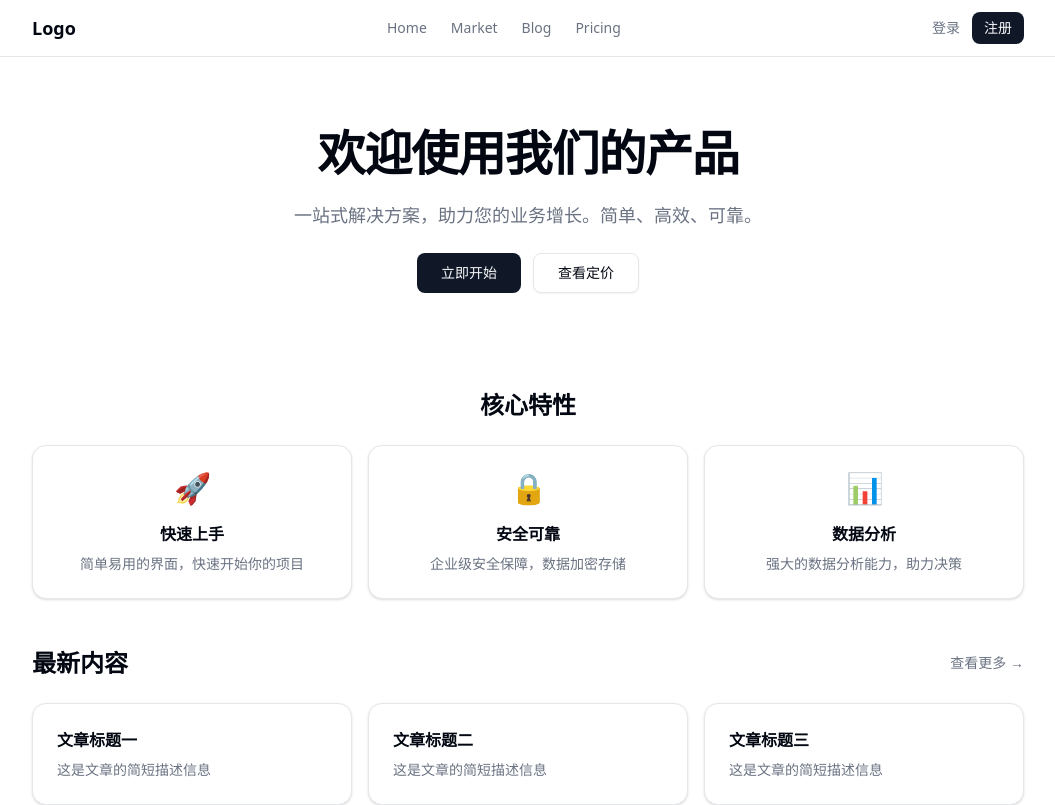
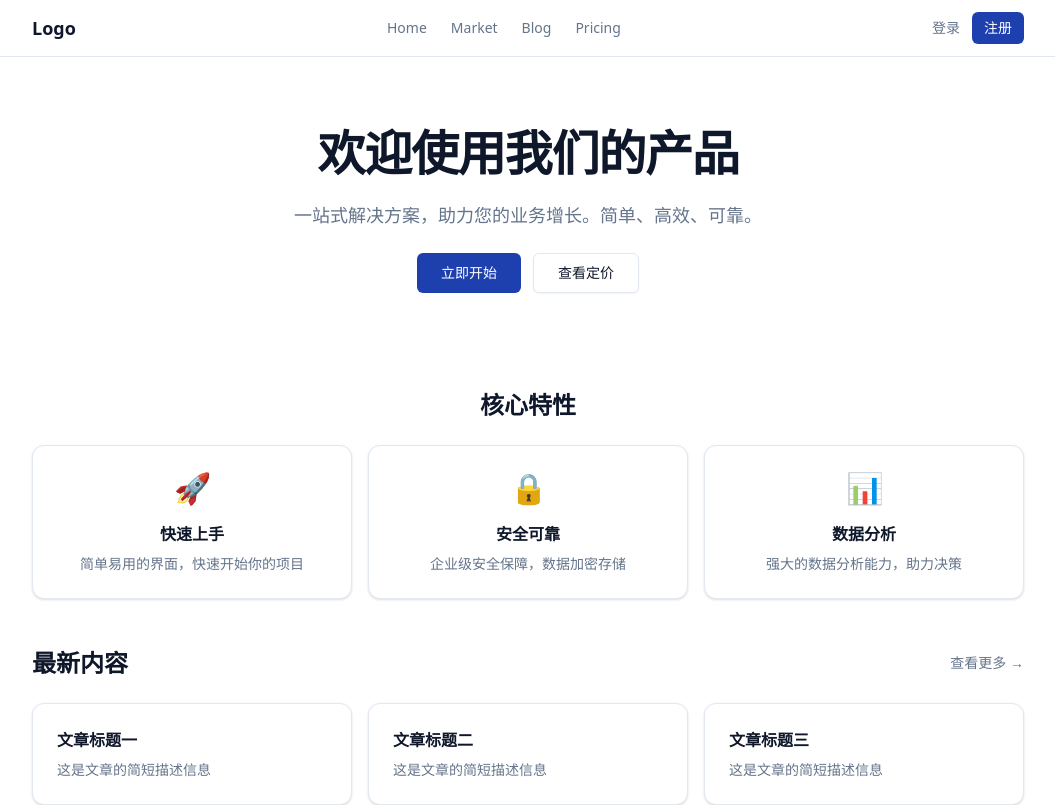
Before and after one commit to jxiaof/next16-demo, a Next.js app: page / in a window 1280 px wide. Shown: the top 805 px of the page, without its empty margins (112-1167 px from the left). Built offline with nearby package versions, Linux system fonts and the light colour scheme.

Commit message:
feat: 更新全局样式，添加企业级配色系统设计规范，优化色彩映射和组件样式

```diff
--- a/src/app/globals.css
+++ b/src/app/globals.css
@@ -1,124 +1,307 @@
 @import "tailwindcss";
 
 @custom-variant dark (&:is(.dark *));
+
+/*
+ * ============================================
+ * 企业级配色系统设计规范 v1.0
+ * ============================================
+ *
+ * 【设计原则】
+ * 1. 专业严谨：以蓝色为主色调，传达信任与专业
+ * 2. 高可读性：文本与背景对比度 >= 4.5:1 (WCAG AA)
+ * 3. 层次分明：通过灰度变化区分内容层级
+ * 4. 状态明确：成功/警告/错误使用标准语义色
+ *
+ * 【色彩体系】
+ * - Primary (主色): 企业蓝 - 用于主要操作、品牌标识
+ * - Secondary (次要): 中性灰 - 用于次要操作、辅助信息
+ * - Accent (强调): 浅蓝 - 用于悬停、选中状态
+ * - Muted (柔和): 浅灰 - 用于背景、禁用状态
+ * - Destructive (危险): 红色 - 用于删除、错误提示
+ *
+ * 【语义色】(通过 CSS 变量扩展)
+ * - Success: 绿色 #16a34a - 成功状态
+ * - Warning: 琥珀色 #d97706 - 警告状态
+ * - Error: 红色 #dc2626 - 错误状态
+ * - Info: 蓝色 #2563eb - 信息提示
+ *
+ * 【圆角规范】
+ * - radius-sm: 4px - 小型元素 (标签、徽章)
+ * - radius-md: 6px - 中型元素 (输入框、按钮)
+ * - radius-lg: 8px - 大型元素 (卡片、模态框)
+ *
+ * ============================================
+ */
 
 @theme inline {
   --color-background: var(--background);
   --color-foreground: var(--foreground);
   --font-sans: var(--font-geist-sans);
   --font-mono: var(--font-geist-mono);
+
+  /* 核心色彩映射 */
+  --color-primary: var(--primary);
+  --color-primary-foreground: var(--primary-foreground);
+  --color-secondary: var(--secondary);
+  --color-secondary-foreground: var(--secondary-foreground);
+  --color-muted: var(--muted);
+  --color-muted-foreground: var(--muted-foreground);
+  --color-accent: var(--accent);
+  --color-accent-foreground: var(--accent-foreground);
+  --color-destructive: var(--destructive);
+  --color-destructive-foreground: var(--destructive-foreground);
+
+  /* 组件色彩 */
+  --color-card: var(--card);
+  --color-card-foreground: var(--card-foreground);
+  --color-popover: var(--popover);
+  --color-popover-foreground: var(--popover-foreground);
+  --color-border: var(--border);
+  --color-input: var(--input);
+  --color-ring: var(--ring);
+
+  /* 语义色 */
+  --color-success: var(--success);
+  --color-success-foreground: var(--success-foreground);
+  --color-warning: var(--warning);
+  --color-warning-foreground: var(--warning-foreground);
+  --color-info: var(--info);
+  --color-info-foreground: var(--info-foreground);
+
+  /* 图表色 - 企业蓝色系 */
+  --color-chart-1: var(--chart-1);
+  --color-chart-2: var(--chart-2);
+  --color-chart-3: var(--chart-3);
+  --color-chart-4: var(--chart-4);
+  --color-chart-5: var(--chart-5);
+
+  /* 侧边栏 */
+  --color-sidebar: var(--sidebar);
+  --color-sidebar-foreground: var(--sidebar-foreground);
+  --color-sidebar-primary: var(--sidebar-primary);
+  --color-sidebar-primary-foreground: var(--sidebar-primary-foreground);
+  --color-sidebar-accent: var(--sidebar-accent);
+  --color-sidebar-accent-foreground: var(--sidebar-accent-foreground);
+  --color-sidebar-border: var(--sidebar-border);
   --color-sidebar-ring: var(--sidebar-ring);
-  --color-sidebar-border: var(--sidebar-border);
-  --color-sidebar-accent-foreground: var(--sidebar-accent-foreground);
-  --color-sidebar-accent: var(--sidebar-accent);
-  --color-sidebar-primary-foreground: var(--sidebar-primary-foreground);
-  --color-sidebar-primary: var(--sidebar-primary);
-  --color-sidebar-foreground: var(--sidebar-foreground);
-  --color-sidebar: var(--sidebar);
-  --color-chart-5: var(--chart-5);
-  --color-chart-4: var(--chart-4);
-  --color-chart-3: var(--chart-3);
-  --color-chart-2: var(--chart-2);
-  --color-chart-1: var(--chart-1);
-  --color-ring: var(--ring);
-  --color-input: var(--input);
-  --color-border: var(--border);
-  --color-destructive: var(--destructive);
-  --color-accent-foreground: var(--accent-foreground);
-  --color-accent: var(--accent);
-  --color-muted-foreground: var(--muted-foreground);
-  --color-muted: var(--muted);
-  --color-secondary-foreground: var(--secondary-foreground);
-  --color-secondary: var(--secondary);
-  --color-primary-foreground: var(--primary-foreground);
-  --color-primary: var(--primary);
-  --color-popover-foreground: var(--popover-foreground);
-  --color-popover: var(--popover);
-  --color-card-foreground: var(--card-foreground);
-  --color-card: var(--card);
+
+  /* 圆角系统 */
   --radius-sm: calc(var(--radius) - 4px);
   --radius-md: calc(var(--radius) - 2px);
   --radius-lg: var(--radius);
   --radius-xl: calc(var(--radius) + 4px);
   --radius-2xl: calc(var(--radius) + 8px);
-  --radius-3xl: calc(var(--radius) + 12px);
-  --radius-4xl: calc(var(--radius) + 16px);
 }
 
+/* ============================================
+ * 亮色主题 (Light Mode)
+ * 专业、干净、高可读性
+ * ============================================ */
 :root {
-  --radius: 0.625rem;
-  --background: oklch(1 0 0);
-  --foreground: oklch(0.13 0.028 261.692);
-  --card: oklch(1 0 0);
-  --card-foreground: oklch(0.13 0.028 261.692);
-  --popover: oklch(1 0 0);
-  --popover-foreground: oklch(0.13 0.028 261.692);
-  --primary: oklch(0.21 0.034 264.665);
-  --primary-foreground: oklch(0.985 0.002 247.839);
-  --secondary: oklch(0.967 0.003 264.542);
-  --secondary-foreground: oklch(0.21 0.034 264.665);
-  --muted: oklch(0.967 0.003 264.542);
-  --muted-foreground: oklch(0.551 0.027 264.364);
-  --accent: oklch(0.967 0.003 264.542);
-  --accent-foreground: oklch(0.21 0.034 264.665);
-  --destructive: oklch(0.577 0.245 27.325);
-  --border: oklch(0.928 0.006 264.531);
-  --input: oklch(0.928 0.006 264.531);
-  --ring: oklch(0.707 0.022 261.325);
-  --chart-1: oklch(0.646 0.222 41.116);
-  --chart-2: oklch(0.6 0.118 184.704);
-  --chart-3: oklch(0.398 0.07 227.392);
-  --chart-4: oklch(0.828 0.189 84.429);
-  --chart-5: oklch(0.769 0.188 70.08);
-  --sidebar: oklch(0.985 0.002 247.839);
-  --sidebar-foreground: oklch(0.13 0.028 261.692);
-  --sidebar-primary: oklch(0.21 0.034 264.665);
-  --sidebar-primary-foreground: oklch(0.985 0.002 247.839);
-  --sidebar-accent: oklch(0.967 0.003 264.542);
-  --sidebar-accent-foreground: oklch(0.21 0.034 264.665);
-  --sidebar-border: oklch(0.928 0.006 264.531);
-  --sidebar-ring: oklch(0.707 0.022 261.325);
+  /* 基础圆角 */
+  --radius: 0.5rem;
+
+  /* 背景与前景 */
+  --background: #ffffff;
+  --foreground: #0f172a;
+
+  /* 主色 - 企业蓝 */
+  --primary: #1e40af;
+  --primary-foreground: #ffffff;
+
+  /* 次要色 - 中性灰 */
+  --secondary: #f1f5f9;
+  --secondary-foreground: #334155;
+
+  /* 柔和色 - 用于背景和禁用 */
+  --muted: #f8fafc;
+  --muted-foreground: #64748b;
+
+  /* 强调色 - 浅蓝 */
+  --accent: #eff6ff;
+  --accent-foreground: #1e40af;
+
+  /* 危险色 - 红色 */
+  --destructive: #dc2626;
+  --destructive-foreground: #ffffff;
+
+  /* 卡片 */
+  --card: #ffffff;
+  --card-foreground: #0f172a;
+
+  /* 弹出层 */
+  --popover: #ffffff;
+  --popover-foreground: #0f172a;
+
+  /* 边框与输入框 */
+  --border: #e2e8f0;
+  --input: #e2e8f0;
+  --ring: #3b82f6;
+
+  /* 语义色 */
+  --success: #16a34a;
+  --success-foreground: #ffffff;
+  --warning: #d97706;
+  --warning-foreground: #ffffff;
+  --info: #2563eb;
+  --info-foreground: #ffffff;
+
+  /* 图表色 - 蓝色系渐变 */
+  --chart-1: #1e40af;
+  --chart-2: #3b82f6;
+  --chart-3: #60a5fa;
+  --chart-4: #93c5fd;
+  --chart-5: #bfdbfe;
+
+  /* 侧边栏 */
+  --sidebar: #f8fafc;
+  --sidebar-foreground: #0f172a;
+  --sidebar-primary: #1e40af;
+  --sidebar-primary-foreground: #ffffff;
+  --sidebar-accent: #eff6ff;
+  --sidebar-accent-foreground: #1e40af;
+  --sidebar-border: #e2e8f0;
+  --sidebar-ring: #3b82f6;
 }
 
+/* ============================================
+ * 暗色主题 (Dark Mode)
+ * 低对比度护眼，保持专业感
+ * ============================================ */
 .dark {
-  --background: oklch(0.13 0.028 261.692);
-  --foreground: oklch(0.985 0.002 247.839);
-  --card: oklch(0.21 0.034 264.665);
-  --card-foreground: oklch(0.985 0.002 247.839);
-  --popover: oklch(0.21 0.034 264.665);
-  --popover-foreground: oklch(0.985 0.002 247.839);
-  --primary: oklch(0.928 0.006 264.531);
-  --primary-foreground: oklch(0.21 0.034 264.665);
-  --secondary: oklch(0.278 0.033 256.848);
-  --secondary-foreground: oklch(0.985 0.002 247.839);
-  --muted: oklch(0.278 0.033 256.848);
-  --muted-foreground: oklch(0.707 0.022 261.325);
-  --accent: oklch(0.278 0.033 256.848);
-  --accent-foreground: oklch(0.985 0.002 247.839);
-  --destructive: oklch(0.704 0.191 22.216);
-  --border: oklch(1 0 0 / 10%);
-  --input: oklch(1 0 0 / 15%);
-  --ring: oklch(0.551 0.027 264.364);
-  --chart-1: oklch(0.488 0.243 264.376);
-  --chart-2: oklch(0.696 0.17 162.48);
-  --chart-3: oklch(0.769 0.188 70.08);
-  --chart-4: oklch(0.627 0.265 303.9);
-  --chart-5: oklch(0.645 0.246 16.439);
-  --sidebar: oklch(0.21 0.034 264.665);
-  --sidebar-foreground: oklch(0.985 0.002 247.839);
-  --sidebar-primary: oklch(0.488 0.243 264.376);
-  --sidebar-primary-foreground: oklch(0.985 0.002 247.839);
-  --sidebar-accent: oklch(0.278 0.033 256.848);
-  --sidebar-accent-foreground: oklch(0.985 0.002 247.839);
-  --sidebar-border: oklch(1 0 0 / 10%);
-  --sidebar-ring: oklch(0.551 0.027 264.364);
+  /* 背景与前景 */
+  --background: #0f172a;
+  --foreground: #f1f5f9;
+
+  /* 主色 - 亮蓝 (暗模式下提高亮度) */
+  --primary: #3b82f6;
+  --primary-foreground: #ffffff;
+
+  /* 次要色 */
+  --secondary: #1e293b;
+  --secondary-foreground: #e2e8f0;
+
+  /* 柔和色 */
+  --muted: #1e293b;
+  --muted-foreground: #94a3b8;
+
+  /* 强调色 */
+  --accent: #1e3a5f;
+  --accent-foreground: #60a5fa;
+
+  /* 危险色 */
+  --destructive: #ef4444;
+  --destructive-foreground: #ffffff;
+
+  /* 卡片 */
+  --card: #1e293b;
+  --card-foreground: #f1f5f9;
+
+  /* 弹出层 */
+  --popover: #1e293b;
+  --popover-foreground: #f1f5f9;
+
+  /* 边框与输入框 */
+  --border: #334155;
+  --input: #334155;
+  --ring: #3b82f6;
+
+  /* 语义色 */
+  --success: #22c55e;
+  --success-foreground: #ffffff;
+  --warning: #f59e0b;
+  --warning-foreground: #000000;
+  --info: #60a5fa;
+  --info-foreground: #000000;
+
+  /* 图表色 */
+  --chart-1: #3b82f6;
+  --chart-2: #60a5fa;
+  --chart-3: #93c5fd;
+  --chart-4: #6366f1;
+  --chart-5: #8b5cf6;
+
+  /* 侧边栏 */
+  --sidebar: #0f172a;
+  --sidebar-foreground: #f1f5f9;
+  --sidebar-primary: #3b82f6;
+  --sidebar-primary-foreground: #ffffff;
+  --sidebar-accent: #1e3a5f;
+  --sidebar-accent-foreground: #60a5fa;
+  --sidebar-border: #334155;
+  --sidebar-ring: #3b82f6;
 }
 
+/* ============================================
+ * 基础样式
+ * ============================================ */
 @layer base {
   * {
     @apply border-border outline-ring/50;
   }
+
   body {
     @apply bg-background text-foreground;
+    font-feature-settings: "rlig" 1, "calt" 1;
+  }
+
+  /* 平滑滚动 */
+  html {
+    scroll-behavior: smooth;
+  }
+
+  /* 选中文本样式 */
+  ::selection {
+    @apply bg-primary/20 text-foreground;
   }
 }
+
+/* ============================================
+ * 工具类扩展
+ * ============================================ */
+@layer utilities {
+  /* 语义色工具类 */
+  .text-success {
+    color: var(--success);
+  }
+  .text-warning {
+    color: var(--warning);
+  }
+  .text-info {
+    color: var(--info);
+  }
+
+  .bg-success {
+    background-color: var(--success);
+  }
+  .bg-warning {
+    background-color: var(--warning);
+  }
+  .bg-info {
+    background-color: var(--info);
+  }
+
+  /* 安全区域 - iOS 适配 */
+  .safe-top {
+    padding-top: env(safe-area-inset-top);
+  }
+  .safe-bottom {
+    padding-bottom: env(safe-area-inset-bottom);
+  }
+  .safe-left {
+    padding-left: env(safe-area-inset-left);
+  }
+  .safe-right {
+    padding-right: env(safe-area-inset-right);
+  }
+
+  /* 隐藏滚动条但保持功能 */
+  .scrollbar-hide {
+    -ms-overflow-style: none;
+    scrollbar-width: none;
+  }
+  .scrollbar-hide::-webkit-scrollbar {
+    display: none;
+  }
+}
```
